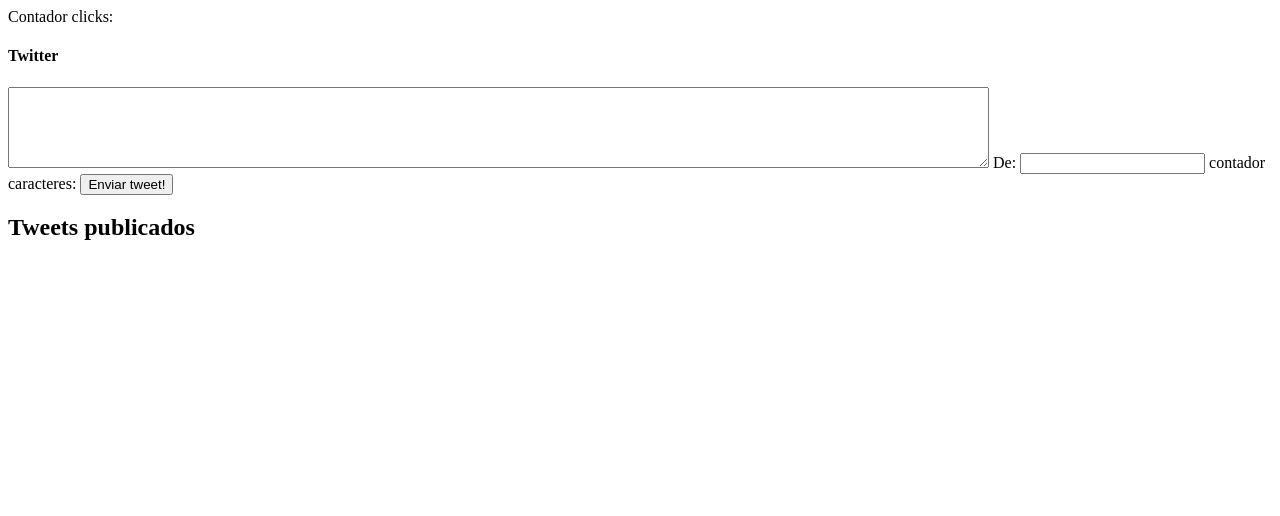
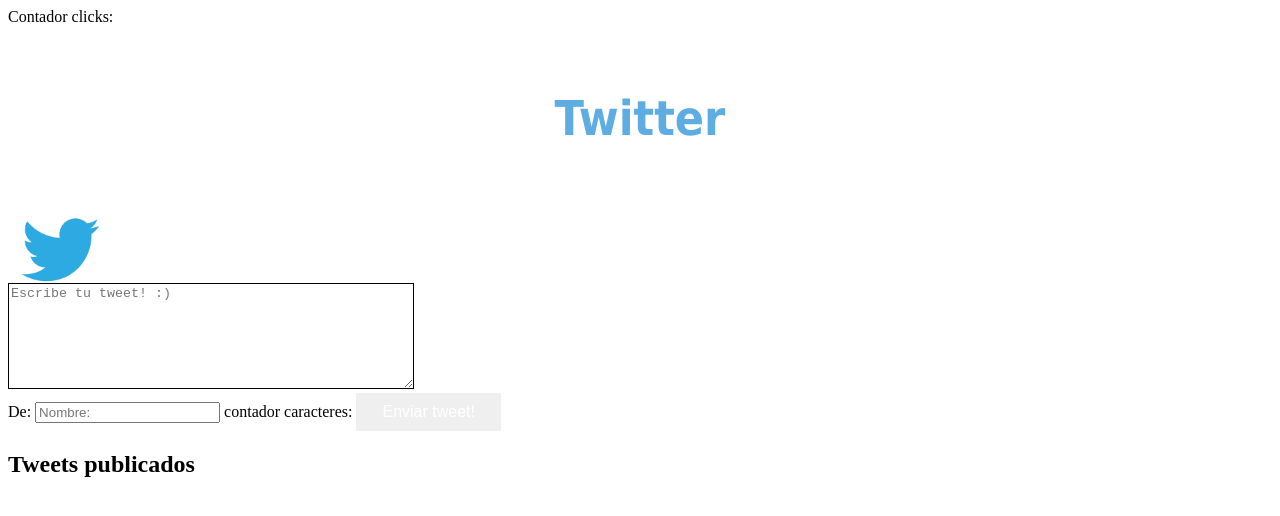
Before and after one commit to karlanavam/ejercicio_twitter, a plain HTML site: page index.html in a window 1280 px wide. Drawn offline with Linux system fonts and the light colour scheme.

Commit message:
agregué css

```diff
--- /dev/null
+++ b/assets/css/style.css
@@ -0,0 +1,29 @@
+body{
+	background-color: #FFFFFF;
+
+}
+
+h1 {
+	color: #5DADE2;
+	font-size: 3em;
+	text-align: center;
+	font-family: Tahoma
+}
+
+textarea {
+	width:400px;
+	height:100px;
+	border: 1px solid;
+	align: center;
+	overflow: auto;
+}
+
+#botonEnviar{
+    border: none;
+    color: white;
+    padding: 10px 26px;
+    text-align: center;
+    text-decoration: none;
+    display: inline-block;
+    font-size: 16px;
+}
--- a/index.html
+++ b/index.html
@@ -2,6 +2,7 @@
 <html>
 <head>
 	<title>Twitter</title>
+	<link href="assets/css/style.css" rel="stylesheet" type="text/css">
 </head>
 <body>
 
@@ -15,13 +16,15 @@
 		<section>
 			<section>
 				<h1>Twitter</h1>
+				<img src="assets/imagenes/twitter.gif" width="100px" alt="twitter" align="middle">
 			</section>
 
 			<section>
-				<textarea cols="120" rows="5" id="cajaTexto" onkeypress="contarCaracteres()" ></textarea>
+				<textarea cols="120" rows="5" id="cajaTexto" placeholder="Escribe tu tweet! :)" onkeypress="contarCaracteres()" wrap="off"></textarea>
+				<br>
 				De:
 
-				<input type="text" name="caracteres" value="" id="autorDeTweet">
+				<input type="text" name="caracteres" value="" id="autorDeTweet" placeholder="Nombre:">
 				contador caracteres:
 
 				<span id="contadorfinal"></span>
```
Also changed, not shown: assets/imagenes/twitter.gif (added).
